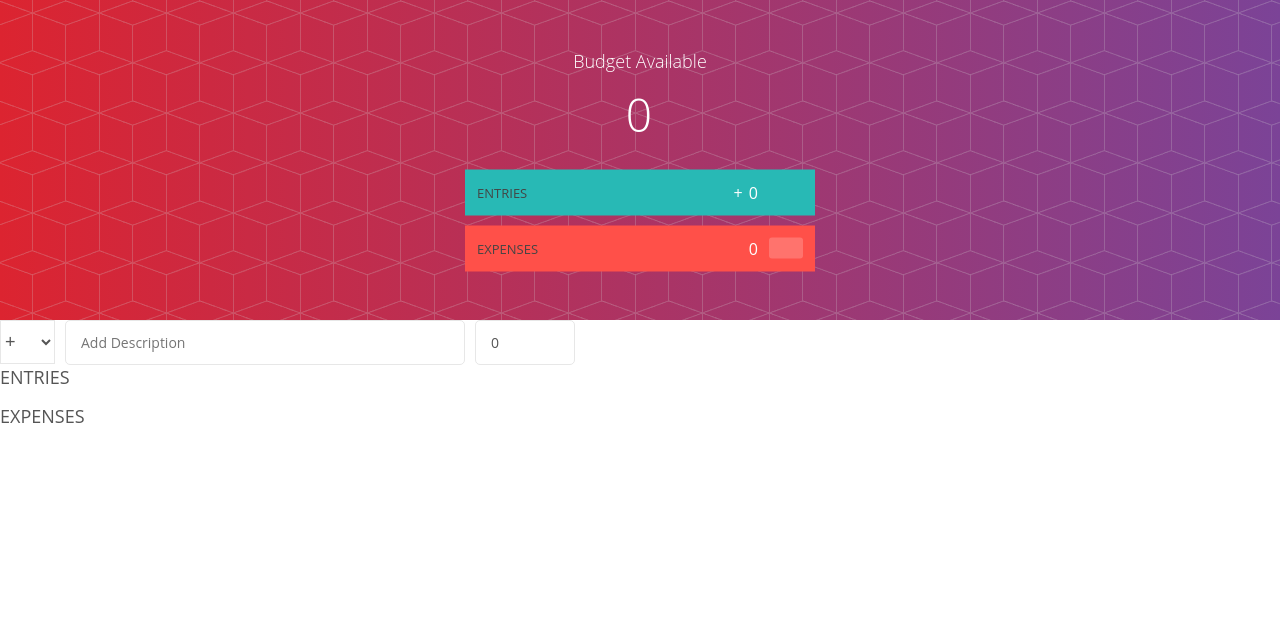
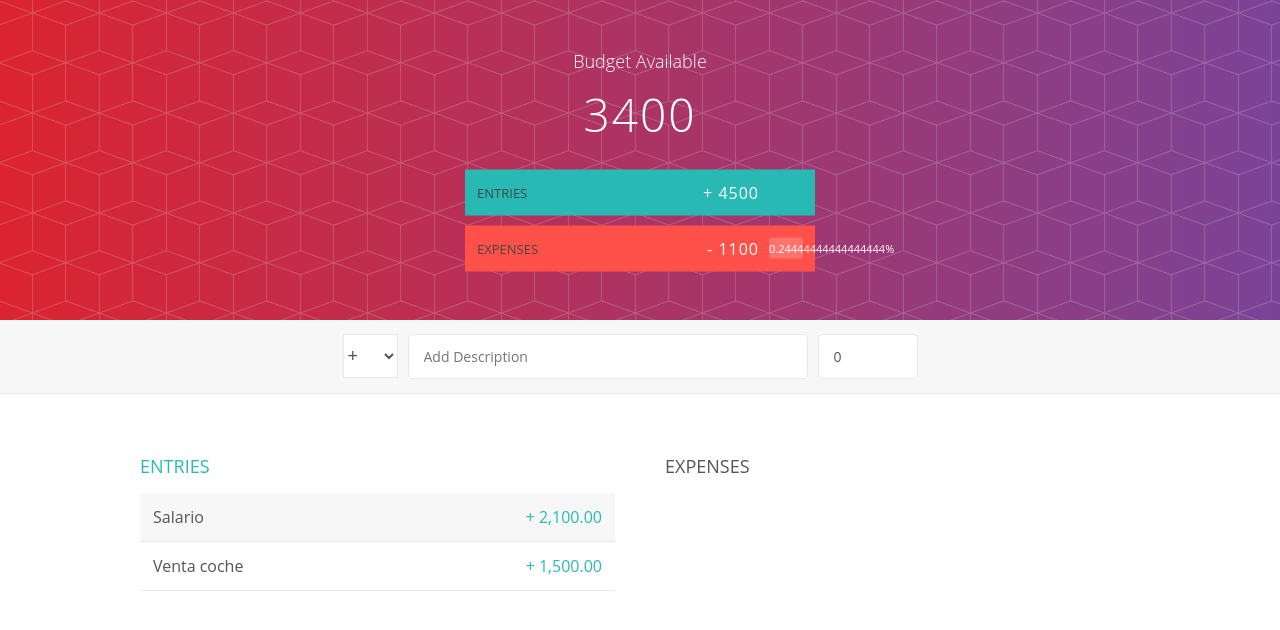
Before and after one commit to JuanVicenteVazquezG/budget-spa-angular, an Angular app: page / in a window 1280 px wide. Shown: the top 630 px of the page. Built offline with nearby package versions, Linux system fonts and the light colour scheme.

Commit message:
header finished

```diff
--- a/src/app/app.component.html
+++ b/src/app/app.component.html
@@ -1,4 +1,11 @@
-<app-header></app-header>
+<app-header
+  [totalBudget]="getTotalBudget()"
+  [totalEntry]="getTotalEntry()"
+  [totalExpense]="getTotalExpense()"
+  [totalPercentage]="getTotalPercentage()"
+></app-header>
 <app-form></app-form>
-<app-entry ></app-entry>
-<app-expense ></app-expense>
+<div class="container cleanstyles">
+  <app-entry></app-entry>
+  <app-expense></app-expense>
+</div>
--- a/src/app/app.component.ts
+++ b/src/app/app.component.ts
@@ -1,4 +1,8 @@
 import { Component } from '@angular/core';
+import { Entry } from './entry/entry.model';
+import { EntryService } from './entry/entry.service';
+import { Expense } from './expense/expense.model';
+import { ExpenseService } from './expense/expense.service';
 
 
 @Component({
@@ -7,5 +11,34 @@ import { Component } from '@angular/core';
 
 })
 export class AppComponent {
-  title = 'Budget Available';
+  public title = 'Budget Available';
+  public entries: Array<Entry> = [];
+  public expenses: Array<Expense> = [];
+
+  constructor(private entryService: EntryService,
+    private expenseService: ExpenseService
+  ) {
+    this.entries = entryService.entries;
+    this.expenses = expenseService.expenses;
+  }
+
+  getTotalEntry(): number {
+    let totalEntry = 0;
+    totalEntry = this.entries.reduce((accumulator, currentValue) => accumulator + currentValue.value, 0);
+    return (totalEntry);
+  }
+
+  getTotalExpense(): number {
+    let totalExpense = 0;
+    totalExpense = this.expenses.reduce((accumulator, currentValue) => accumulator + currentValue.value, 0);
+    return (totalExpense);
+  }
+
+  getTotalPercentage(): number {
+    return this.getTotalExpense() / this.getTotalEntry();
+  }
+
+  getTotalBudget(): number {
+    return this.getTotalEntry() - this.getTotalExpense();
+  }
 }
--- a/src/app/app.module.ts
+++ b/src/app/app.module.ts
@@ -7,6 +7,9 @@ import { HeaderComponent } from './header/header.component';
 import { FormComponent } from './form/form.component';
 import { EntryComponent } from './entry/entry.component';
 import { ExpenseComponent } from './expense/expense.component';
+
+import { EntryService } from './entry/entry.service';
+import { ExpenseService } from './expense/expense.service';
 
 @NgModule({
   declarations: [
@@ -19,7 +22,7 @@ import { ExpenseComponent } from './expense/expense.component';
   imports: [
     BrowserModule, FormsModule
   ],
-  providers: [],
+  providers: [EntryService, ExpenseService],
   bootstrap: [AppComponent]
 })
 export class AppModule { }
--- a/src/app/entry/entry.component.html
+++ b/src/app/entry/entry.component.html
@@ -1,4 +1,26 @@
-<h2>ENTRIES</h2>
-<div *ngFor="let entry of entries">
-  <p>{{ entry.description }}-{{ entry.qty }}$</p>
+<div class="entry">
+  <h2 class="entry_title">ENTRIES</h2>
+  <div class="element cleanstyles">
+    <div class="element_description">Salario</div>
+    <div class="right cleanstyles">
+      <div class="element_value">+ 2,100.00</div>
+      <div class="element_delete">
+        <button class="element_delete--btn">
+          <i class="ion-ios-close-outline"></i>
+        </button>
+      </div>
+    </div>
+  </div>
+
+  <div class="element cleanstyles">
+    <div class="element_description">Venta coche</div>
+    <div class="right cleanstyles">
+      <div class="element_value">+ 1,500.00</div>
+      <div class="element_delete">
+        <button class="element_delete--btn">
+          <i class="ion-ios-close-outline"></i>
+        </button>
+      </div>
+    </div>
+  </div>
 </div>
--- a/src/app/entry/entry.service.ts
+++ b/src/app/entry/entry.service.ts
@@ -1,4 +1,4 @@
-import { Entry } from "./entry.model";
+import { Entry } from './entry.model';
 
 export class EntryService
 {
--- a/src/app/expense/expense.component.html
+++ b/src/app/expense/expense.component.html
@@ -1,4 +1,4 @@
 <h2>EXPENSES</h2>
 <div *ngFor="let expense of expenses">
-  {{ expense.description }} - ${{ expense.qty }}
+  {{ expense.description }}-${{ expense.qty}}
 </div>
--- a/src/app/expense/expense.service.ts
+++ b/src/app/expense/expense.service.ts
@@ -1,8 +1,8 @@
 import { Expense } from './expense.model';
 
 
-export class EntryService {
-  public Expenses: Array<Expense> = [
+export class ExpenseService {
+  public expenses: Array<Expense> = [
     new Expense('Rent House', 900),
     new Expense('Clothing', 200)
   ];
--- a/src/app/form/form.component.html
+++ b/src/app/form/form.component.html
@@ -1,6 +1,6 @@
 <form>
-  <div class="agregar">
-    <div class="agregar_contenedor">
+  <div class="add">
+    <div class="add_container">
       <select name="entriesNExpenses" [(ngModel)]="sign" class="add_type">
         <option value="+" selected>+</option>
         <option value="-">-</option>
@@ -19,7 +19,11 @@
         name="qty"
         [(ngModel)]="qty"
       />
-      <button class="add_btn cleanstyles" type="submit" (click)="onAddEntryOrExpense()">
+      <button
+        class="add_btn cleanstyles"
+        type="submit"
+        (click)="onAddEntryOrExpense()"
+      >
         <i class="ion-ios-checkmark-outline"></i>
       </button>
     </div>
--- a/src/app/header/header.component.html
+++ b/src/app/header/header.component.html
@@ -8,7 +8,7 @@
     <div class="budget_entry cleanstyles">
       <div class="budget_entry--text">Entries</div>
       <div class="right">
-        <div class="budget_entry--value">+ {{ totalEntries }}</div>
+        <div class="budget_entry--value">+ {{ totalEntry }}</div>
         <div class="budget_entry--percentage">&nbsp;</div>
       </div>
     </div>
@@ -16,8 +16,8 @@
     <div class="budget_expense cleanstyles">
       <div class="budget_expense--text">Expenses</div>
       <div class="right">
-        <div class="budget_expense--value">{{ totalExpenses }}</div>
-        <div class="budget_expense--percentage">&nbsp;</div>
+        <div class="budget_expense--value">- {{ totalExpense }}</div>
+        <div class="budget_expense--percentage">{{ totalPercentage }}%</div>
       </div>
     </div>
   </div>
--- a/src/app/header/header.component.ts
+++ b/src/app/header/header.component.ts
@@ -1,4 +1,4 @@
-import { Component } from '@angular/core';
+import { Component, Input } from '@angular/core';
 
 
 @Component({
@@ -8,15 +8,13 @@ import { Component } from '@angular/core';
 })
 export class HeaderComponent {
   public title: string;
-  public totalEntries: number;
-  public totalExpenses: number;
-  public totalBudget: number;
-
+  @Input() totalBudget: number = 0;
+  @Input() totalEntry: number= 0;
+  @Input() totalExpense: number= 0;
+  @Input() totalPercentage: number= 0;
   constructor() {
     this.title = 'Budget Available';
-    this.totalEntries = 0;
-    this.totalExpenses = 0;
-    this.totalBudget = this.totalEntries - this.totalExpenses;
+
   }
 
 
```
